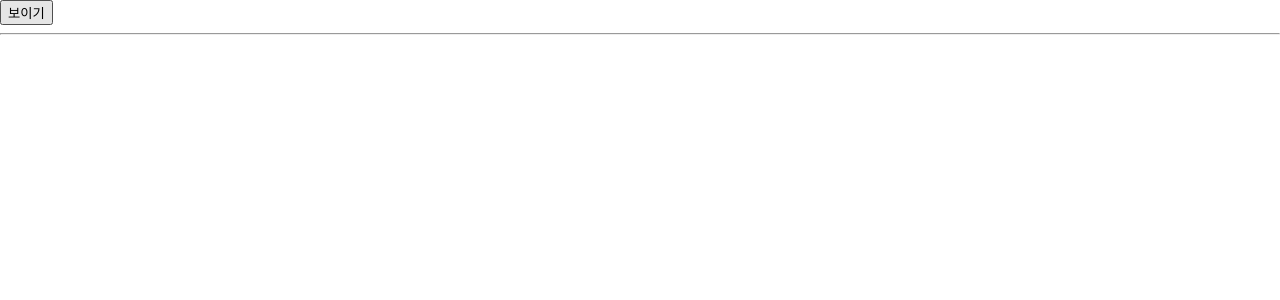
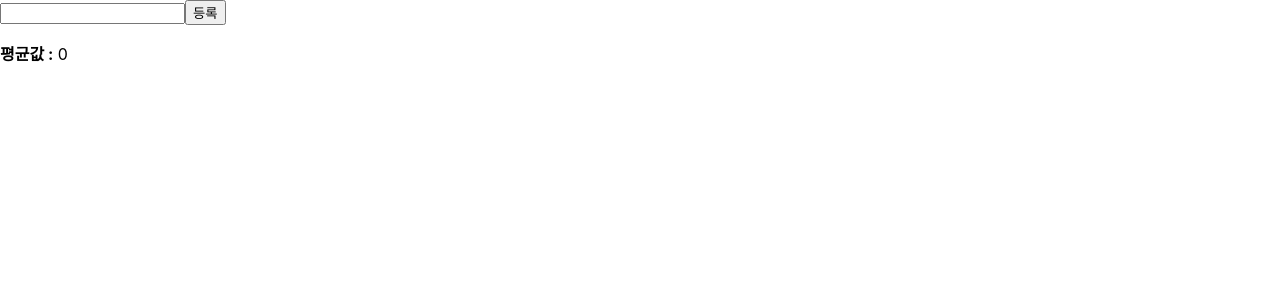
Before and after one commit to Leenamkwon/first-react, a React (Create React App) app: page / in a window 1280 px wide. Shown: the top 300 px of the page. Built offline with nearby package versions, Linux system fonts and the light colour scheme.

Commit message:
learned: useReducer, useMemo

```diff
--- a/src/App.js
+++ b/src/App.js
@@ -1,5 +1,5 @@
 import React, { useState } from 'react';
-import Info from './info';
+import Average from './Average';
 
 // 랜덤 색상을 생성합니다.
 // function getRandomColor() {
@@ -26,16 +26,7 @@
 // }
 
 const App = () => {
-  const [visible, setVisible] = useState(false);
-  return (
-    <div>
-      <button onClick={() => setVisible(!visible)}>
-        {visible ? '숨기기' : '보이기'}
-      </button>
-      <hr />
-      {visible && <Info />}
-    </div>
-  );
+  return <Average />;
 };
 
 export default App;
--- /dev/null
+++ b/src/Average.js
@@ -0,0 +1,42 @@
+import React, { useState, useMemo } from 'react';
+
+const getAverage = (numbers) => {
+  console.log('평균값 계산 중...');
+  if (numbers.length === 0) return 0;
+  const sum = numbers.reduce((a, b) => a + b);
+  return sum / numbers.length;
+};
+
+const Average = () => {
+  const [list, setList] = useState([]);
+  const [number, setNumber] = useState('');
+
+  const onChange = (e) => {
+    setNumber(e.target.value);
+  };
+
+  const onInsert = (e) => {
+    const nextList = list.concat(parseInt(number));
+    setList(nextList);
+    setNumber('');
+  };
+
+  const avg = useMemo(() => getAverage(list), [list]);
+
+  return (
+    <div>
+      <input value={number} onChange={onChange} />
+      <button onClick={onInsert}>등록</button>
+      <ul>
+        {list.map((value, index) => (
+          <li key={index}>{value}</li>
+        ))}
+      </ul>
+      <div>
+        <b>평균값 :</b> {avg}
+      </div>
+    </div>
+  );
+};
+
+export default Average;
--- a/src/info.js
+++ b/src/info.js
@@ -1,33 +1,29 @@
-import React, { useState, useEffect } from 'react';
+import React, { useReducer } from 'react';
+
+function reducer(state, action) {
+  return {
+    ...state,
+    [action.name]: action.value,
+  };
+}
 
 const Info = () => {
-  const [name, setName] = useState('');
-  const [nickName, setNickName] = useState('');
-
-  useEffect(() => {
-    console.log('effect');
-    console.log(name);
-
-    return () => {
-      console.log('cleanup');
-      console.log(name);
-      console.log(nickName);
-    };
+  const [state, dispatch] = useReducer(reducer, {
+    name: '',
+    nickName: '',
   });
 
-  const onChangeName = (e) => {
-    setName(e.target.value);
-  };
+  const { name, nickName } = state;
 
-  const onChangeNickName = (e) => {
-    setNickName(e.target.value);
+  const onChange = (e) => {
+    dispatch(e.target);
   };
 
   return (
     <div>
       <div>
-        <input value={name} onChange={onChangeName} />
-        <input value={nickName} onChange={onChangeNickName} />
+        <input name="name" onChange={onChange} />
+        <input name="nickName" onChange={onChange} />
       </div>
       <div>
         <div>
```
Also changed, not shown: src/counter-hook.js (+19 -5 lines).
